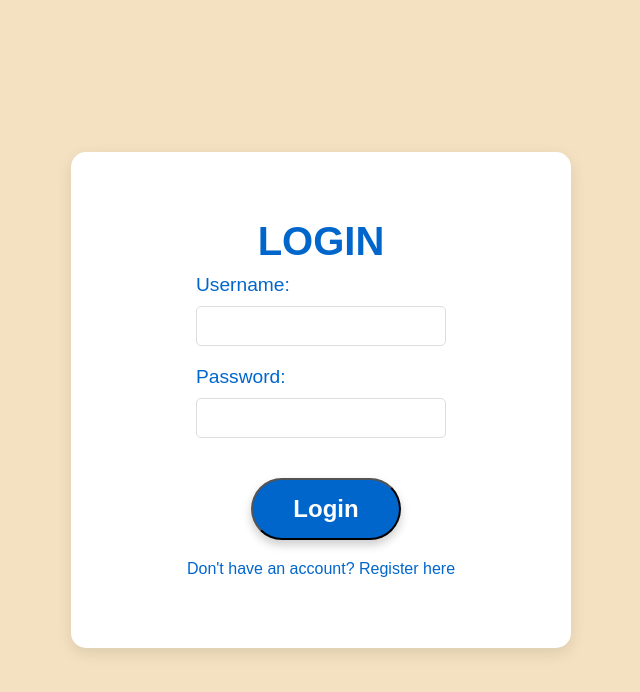
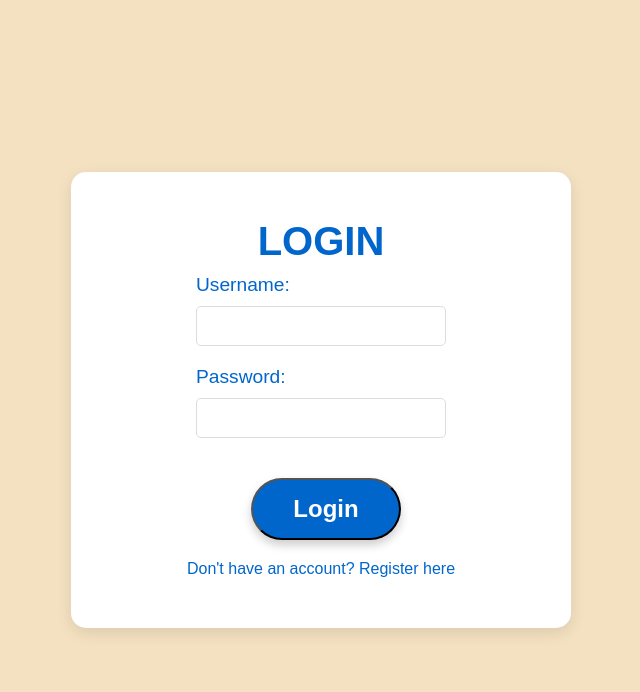
Before and after one commit to WilliamSmithWLS/Empty, a React (Create React App) app in the folder BeachDay-auth/client/: page /login in a window 1280 px wide. Shown: the top 692 px of the page, without its empty margins (319-959 px from the left). Built offline with nearby package versions, Linux system fonts and the light colour scheme.

Commit message:
Update Login.css

```diff
--- a/BeachDay-auth/client/src/Login.css
+++ b/BeachDay-auth/client/src/Login.css
@@ -12,7 +12,7 @@
 
 .login-content {
   background-color: white;
-  padding: 40px; /* Increased padding for more space inside the box */
+  padding: 20px; /* Increased padding for more space inside the box */
   border-radius: 15px;
   box-shadow: 0px 5px 15px rgba(0, 0, 0, 0.1);
   width: 100%;
```
